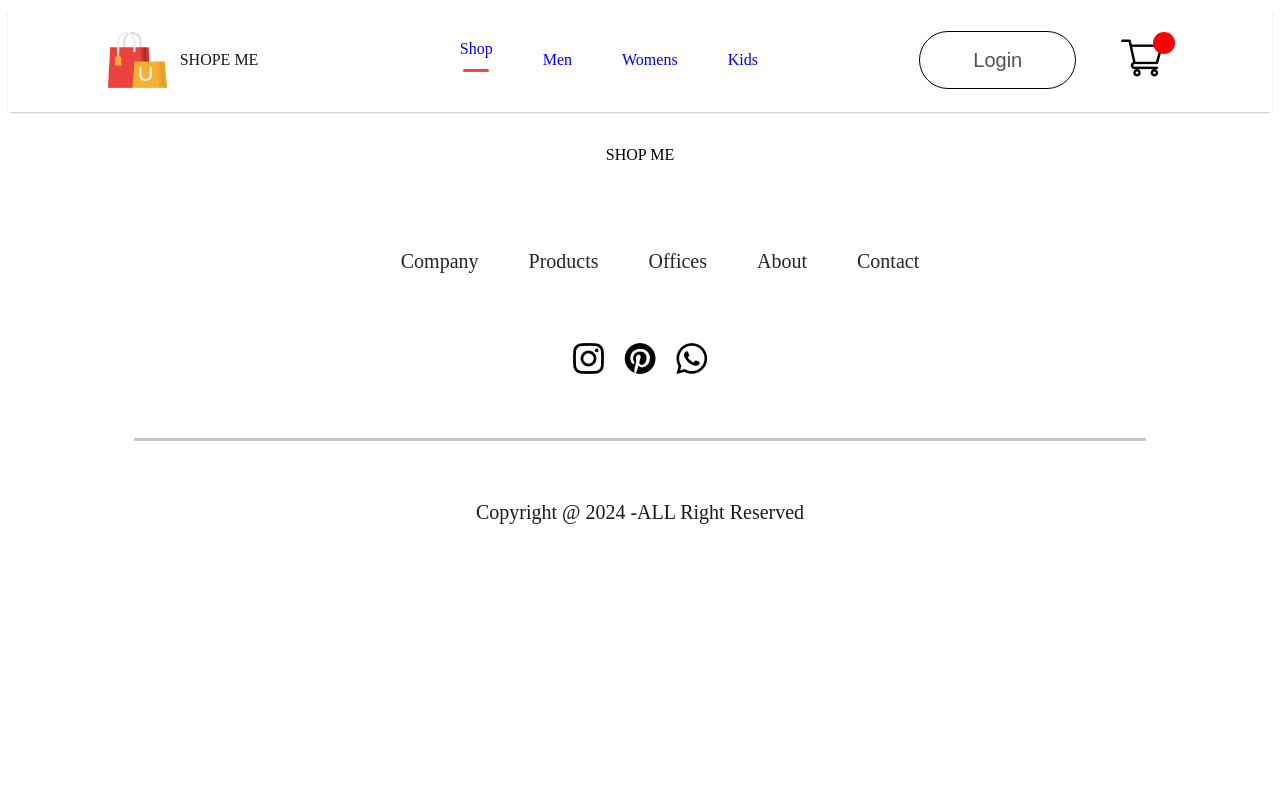
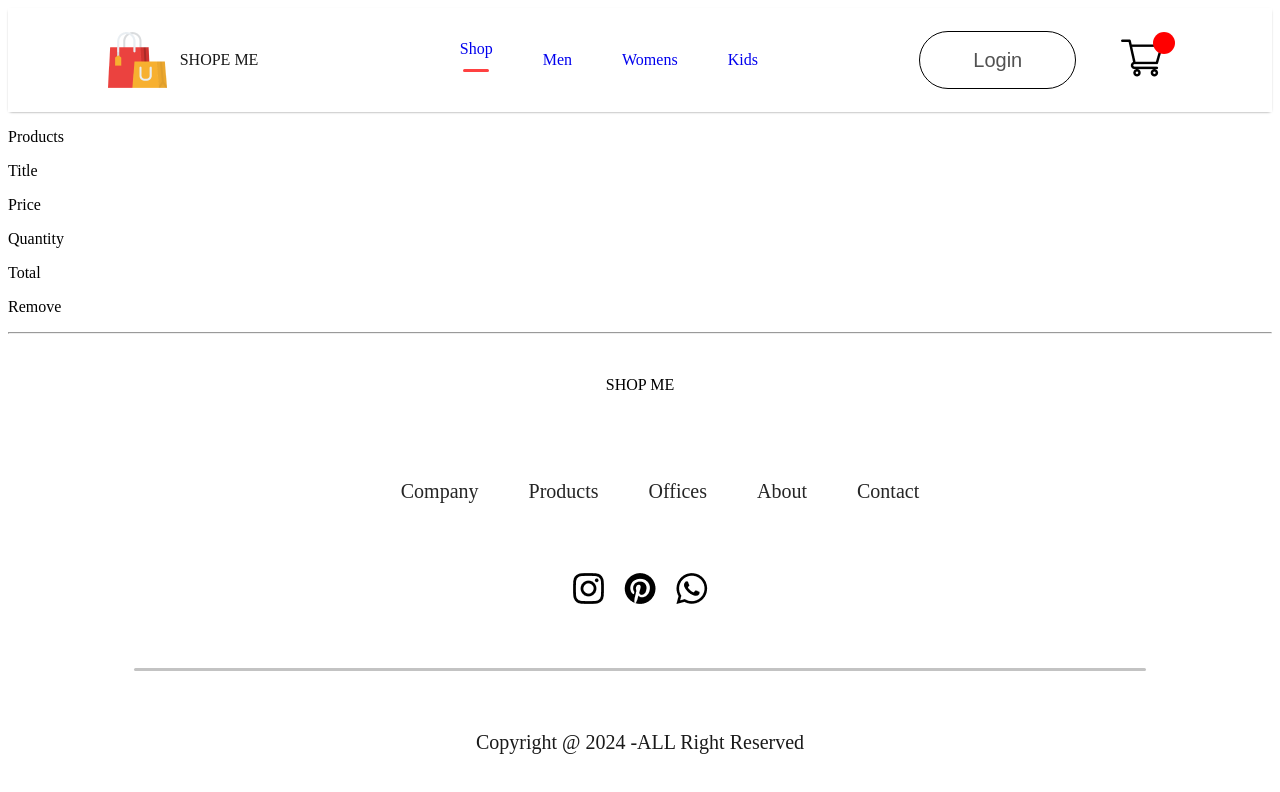
Before and after one commit to Mingtindu/ecom, a React (Vite) app in the folder frontend/: page /cart in a window 1280 px wide. Shown: the top 792 px of the page. Built offline with nearby package versions, Linux system fonts and the light colour scheme.

Commit message:
Add to cart start

```diff
--- a/frontend/src/App.jsx
+++ b/frontend/src/App.jsx
@@ -11,6 +11,7 @@
 import men_banner from './components/Assets/banner_mens.png';
 import women_banner from './components/Assets/banner_women.png';
 import kid_banner from './components/Assets/banner_kids.png';
+
 function App() {
 
   return(
--- a/frontend/src/components/CartItems/CartItem.jsx
+++ b/frontend/src/components/CartItems/CartItem.jsx
@@ -0,0 +1,40 @@
+import React, { useContext } from "react";
+import './CartItem.css'
+import { ShopContext } from "../../Context/ShopContext";
+import remove_icon from '../Assets/cart_cross_icon.png'
+const CartItem= ()=>{
+    const {all_product , cartItems, removeFromCart}= useContext(ShopContext);
+    return(
+        <div>
+            <div className="cartitems-format-main">
+                <p>Products</p>
+                <p>Title</p>
+                <p>Price</p>
+                <p>Quantity</p>
+                <p>Total</p>
+                <p>Remove</p>
+            </div>
+            <hr />
+           {all_product.map((e)=>{
+            if(cartItems[e.id]>0){
+                return  <div>
+                <div className="cartitems-format">
+                    <img src={e.image} alt="" className="carticon-product-icon" />
+                    <p>${e.name}</p>
+                    <p>{e.new_price}</p>
+                    <button className="cartotems-quantity" >{cartItems[e.id]}</button>
+                    <p>{e.new_price*cartItems[e.id]}</p>
+                    <img src={remove_icon} onClick={()=>{
+                        removeFromCart(e.id);
+                    }} alt="" />
+                </div>
+            </div>
+            }
+
+           })}
+
+        </div>
+    )
+}
+
+export default CartItem;
--- a/frontend/src/pages/Cart.jsx
+++ b/frontend/src/pages/Cart.jsx
@@ -1,8 +1,10 @@
 import React from "react";
-
+import CartItem from "../components/CartItems/CartItem";
 const Cart = ()=>{
     return(
-        <div></div>
+        <div>
+            <CartItem></CartItem>
+        </div>
     )
 }
 
```
